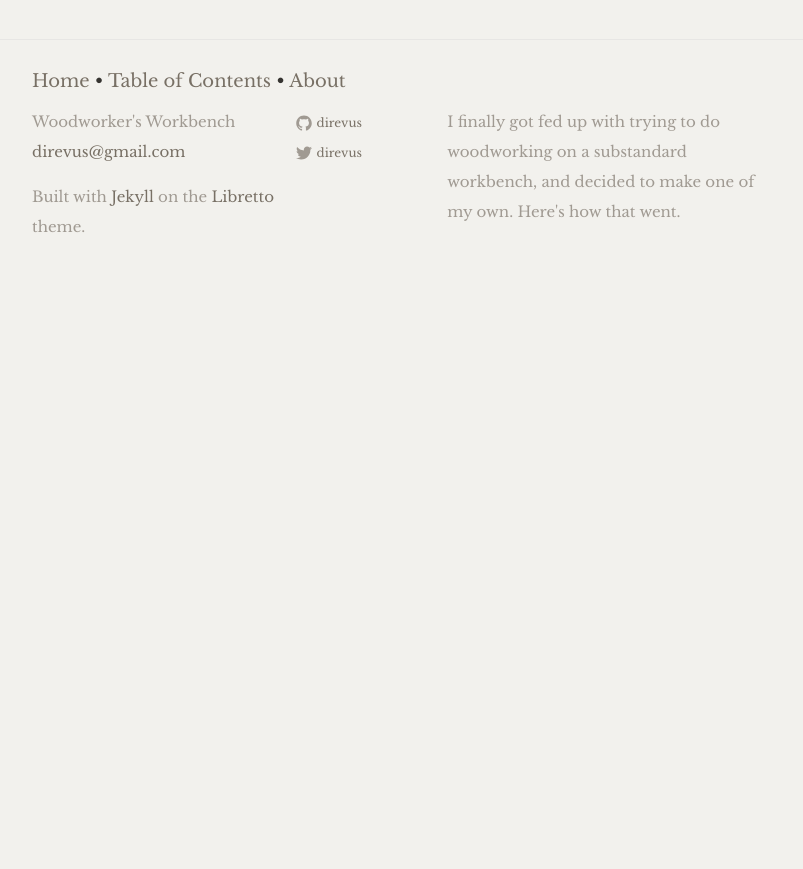
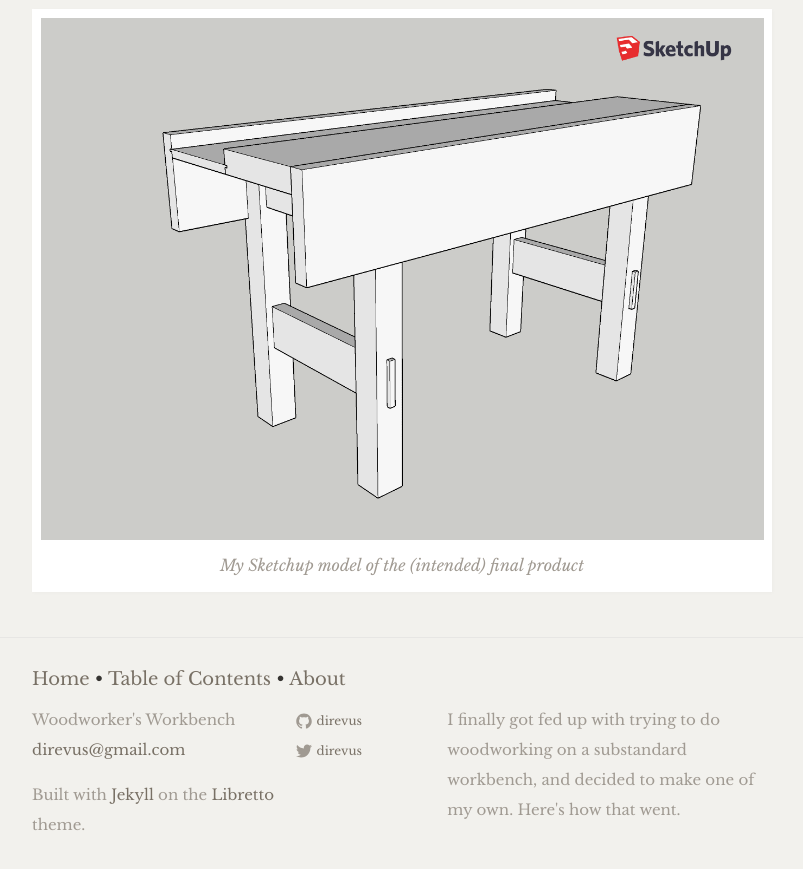
Before and after one commit to direvus/direvus.github.io, a Jekyll site: the page built from about.md, in a window 1280 px wide and 900 px high, scrolled down 612 px. Shown: the top 869 px of the window, without its empty margins (238-1041 px from the left). Built offline with Jekyll 4.4.1, drawn with Linux system fonts in a browser that asks for light colours; some web fonts are replaced; before the commit the page ends 914 px from its top, so only the background shows below that.

Commit message:
Add render from 3D model to the About page.

```diff
--- a/about.md
+++ b/about.md
@@ -21,3 +21,5 @@ of my own.
 This build follows the plans from Paul Sellers' [Woodworking Masterclasses](https://woodworkingmasterclasses.com/videos/workbench-introduction/) (free sign-in required).
 This is a relatively simple bench design in structural pine, so it's a good
 choice for my first attempt.  Well, that's the theory anyhow.
+
+{% include figure.html source="sketchup-model.png" alt="3D model" caption="My Sketchup model of the (intended) final product" %}
```
Also changed, not shown: assets/sketchup-model.png (added).
